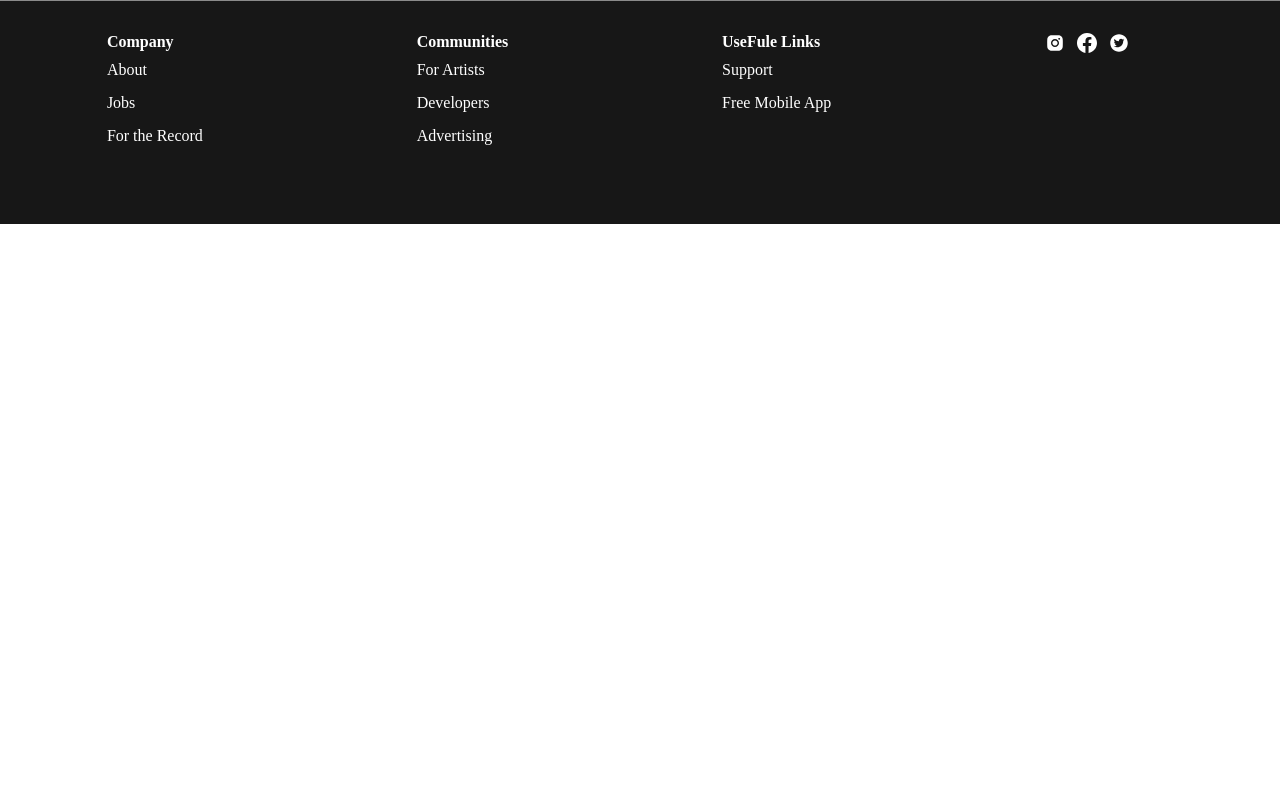
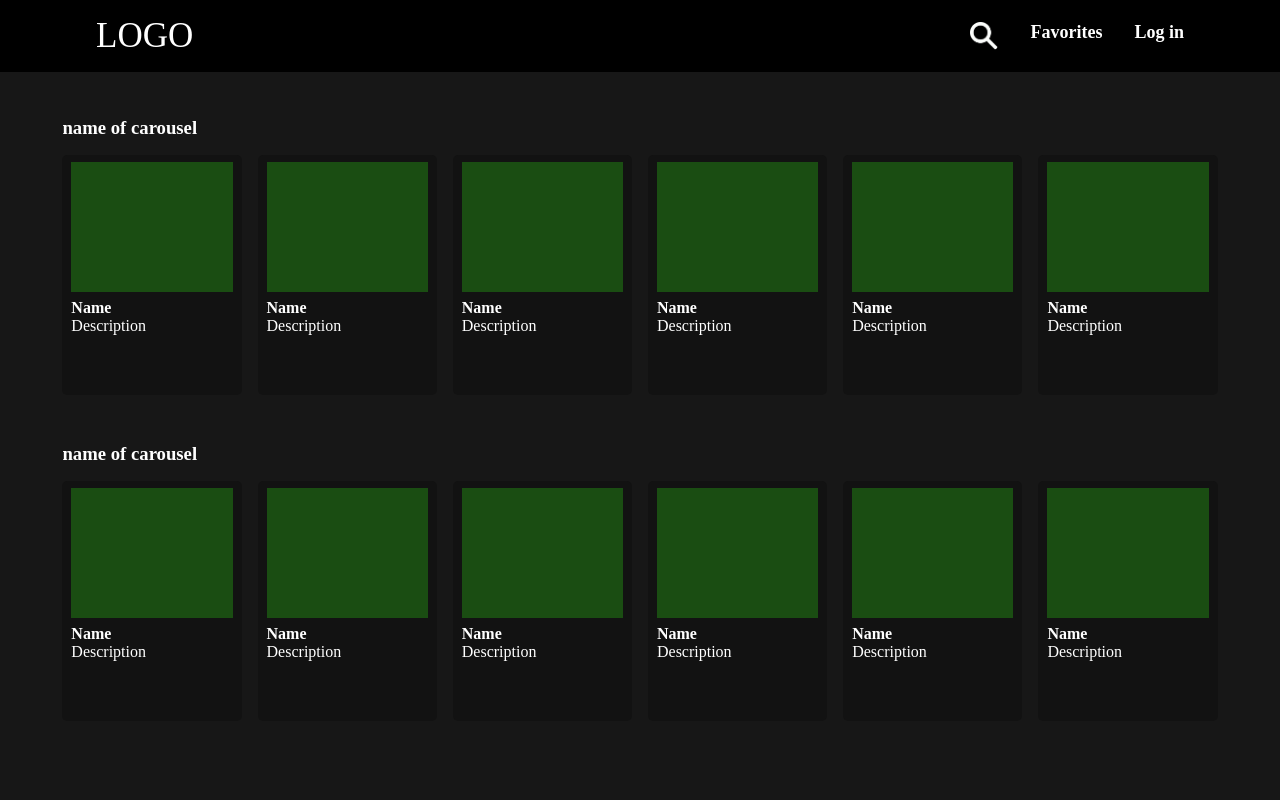
Before and after one commit to Madi-mhm/Spotify, a Next.js app: page / in a window 1280 px wide. Shown: the top 800 px of the page. Built offline with nearby package versions, Linux system fonts and the light colour scheme.

Commit message:
end of the day

```diff
--- a/src/app/layout.js
+++ b/src/app/layout.js
@@ -1,7 +1,6 @@
 import './globals.scss'
 import { Inter } from 'next/font/google'
 import Home from './page'
-import Footer from '@/components/Footer/Footer'
 
 const inter = Inter({ subsets: ['latin'] })
 
@@ -12,6 +11,6 @@ export const metadata = {
 
 export default function RootLayout({ children }) {
   return (
-      <Footer/>
+    <Home/>
   )
 }
--- a/src/app/page.js
+++ b/src/app/page.js
@@ -2,6 +2,7 @@ import './page.scss'
 import Header from '../components/Header/Header'
 import BigCards from '../components/Cards/BigCards'
 import Details from '../PageDetails/Details'
+import Footer from '@/components/Footer/Footer'
 
 
 export default function Home() {
@@ -28,6 +29,8 @@ export default function Home() {
         </div>
       </div>
 
+      <Footer/>
+
     </html>
   )
 }
--- a/src/app/page.scss
+++ b/src/app/page.scss
@@ -1,5 +1,5 @@
 .homePageContainer{
-    padding: 4rem 2rem 0 2rem;
+    padding: 4rem 2rem 5rem 2rem;
     background-color: rgb(23, 23, 23);
     color: white;
     width: 100%;
@@ -7,6 +7,7 @@
     justify-content: center;
     flex-wrap: wrap;
     gap: 1rem;
+
 
 
     @media (min-width: 840px) {
--- a/src/components/Footer/Footer.scss
+++ b/src/components/Footer/Footer.scss
@@ -3,7 +3,7 @@
     background-color: rgb(23, 23, 23);
     color: white;
     padding: 2rem 1rem;
-    border-top: 1px solid rgba(255, 255, 255, 0.499);
+    border-top: 0.5px solid rgba(255, 255, 255, 0.265);
     display: flex;
     justify-content: center;
 
```
